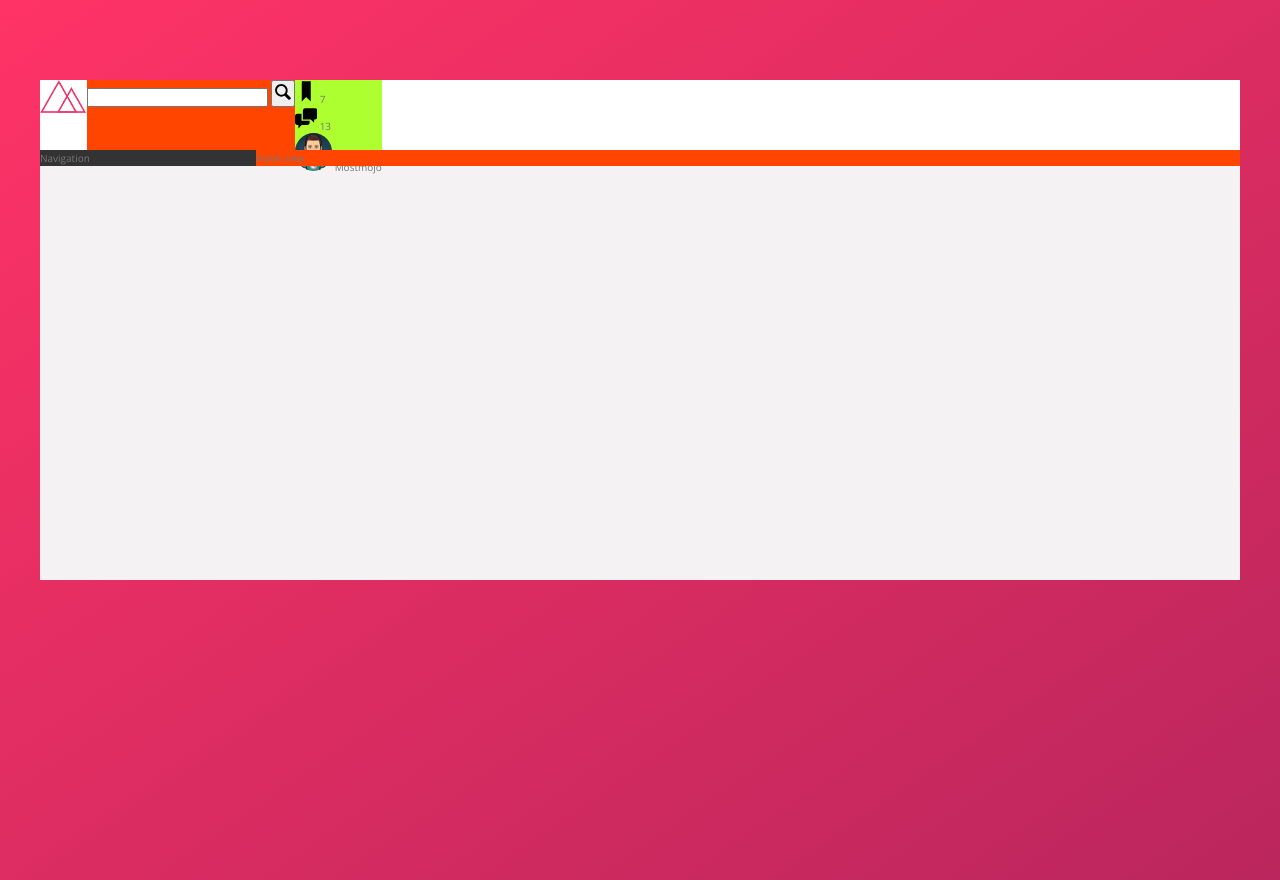
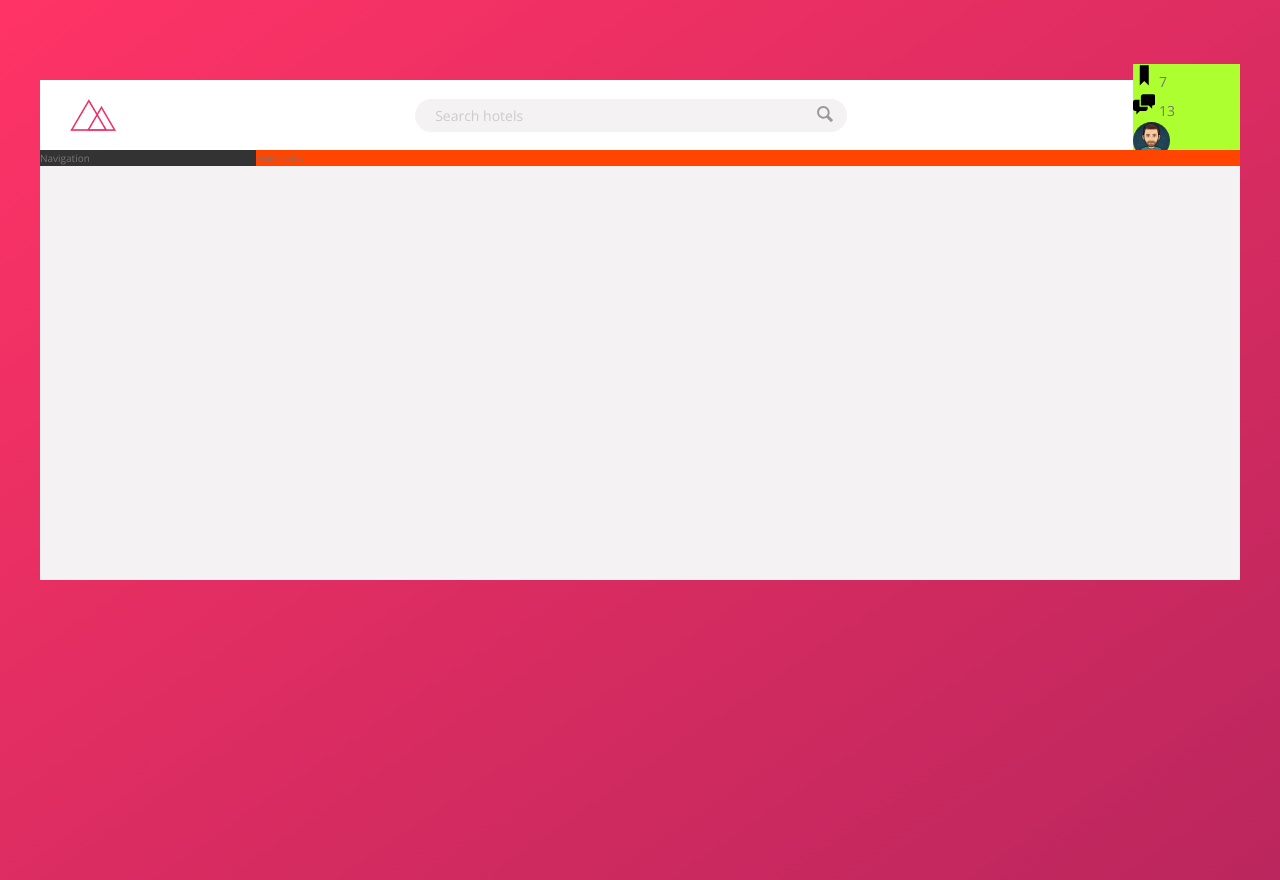
Before and after one commit to mostmojo/thronos, a website: page index.html in a window 1280 px wide. Drawn offline with nearby package versions, Linux system fonts and the light colour scheme.

Commit message:
Styled search component

```diff
--- a/index.html
+++ b/index.html
@@ -21,7 +21,11 @@
         <img src="img/logo.png" alt="thronos logo" class="logo" />
 
         <form action="#" class="search">
-          <input type="text" class="search__input placeholder="Search hotels">
+          <input
+            type="text"
+            class="search__input"
+            placeholder="Search hotels"
+          />
           <button class="search__button">
             <svg class="search__icon">
               <use xlink:href="img/sprite.svg#icon-magnifying-glass"></use>
--- a/sass/_components.scss
+++ b/sass/_components.scss
@@ -3,23 +3,64 @@
 
 .logo {
   height: 3.25rem;
+  margin-left: 3rem;
 }
 
 // ************* //
 // Search bar
 
 .search {
-  background-color: orangered;
+  flex: 0 0 40%;
+
+  display: flex;
+  align-items: center;
+  justify-content: center;
 
   &__input {
+    font-family: inherit;
+    font-size: inherit;
+    color: inherit;
+    background-color: var(--color-grey-light-2);
+    border: none;
+    padding: 0.7rem 2rem;
+    border-radius: 100px;
+    width: 90%;
+    transition: all 0.2s;
+    margin-right: -3.25rem;
+
+    &:focus {
+      outline: none;
+      width: 100%;
+      background-color: var(--color-grey-light-3);
+    }
+
+    &::-webkit-input-placeholder {
+      font-weight: 100;
+      color: var(--color-grey-light-4);
+    }
+  }
+
+  &__input:focus + &__button {
+    background-color: var(--color-grey-light-3);
   }
 
   &__button {
+    border: none;
+    background-color: var(--color-grey-light-2);
+
+    &:focus {
+      outline: none;
+    }
+
+    &:active {
+      transform: translateY(2px);
+    }
   }
 
   &__icon {
     height: 2rem;
     width: 2rem;
+    fill: var(--color-grey-dark-3);
   }
 }
 
--- a/sass/_layout.scss
+++ b/sass/_layout.scss
@@ -8,10 +8,13 @@
 }
 
 .header {
+  font-size: 1.4rem;
   height: 7rem;
   background-color: #fff;
   border-bottom: var(--color-grey-light-2);
   display: flex;
+  justify-content: space-between;
+  align-items: center;
 }
 
 .content {
```
Also changed, not shown: css/style.css.
